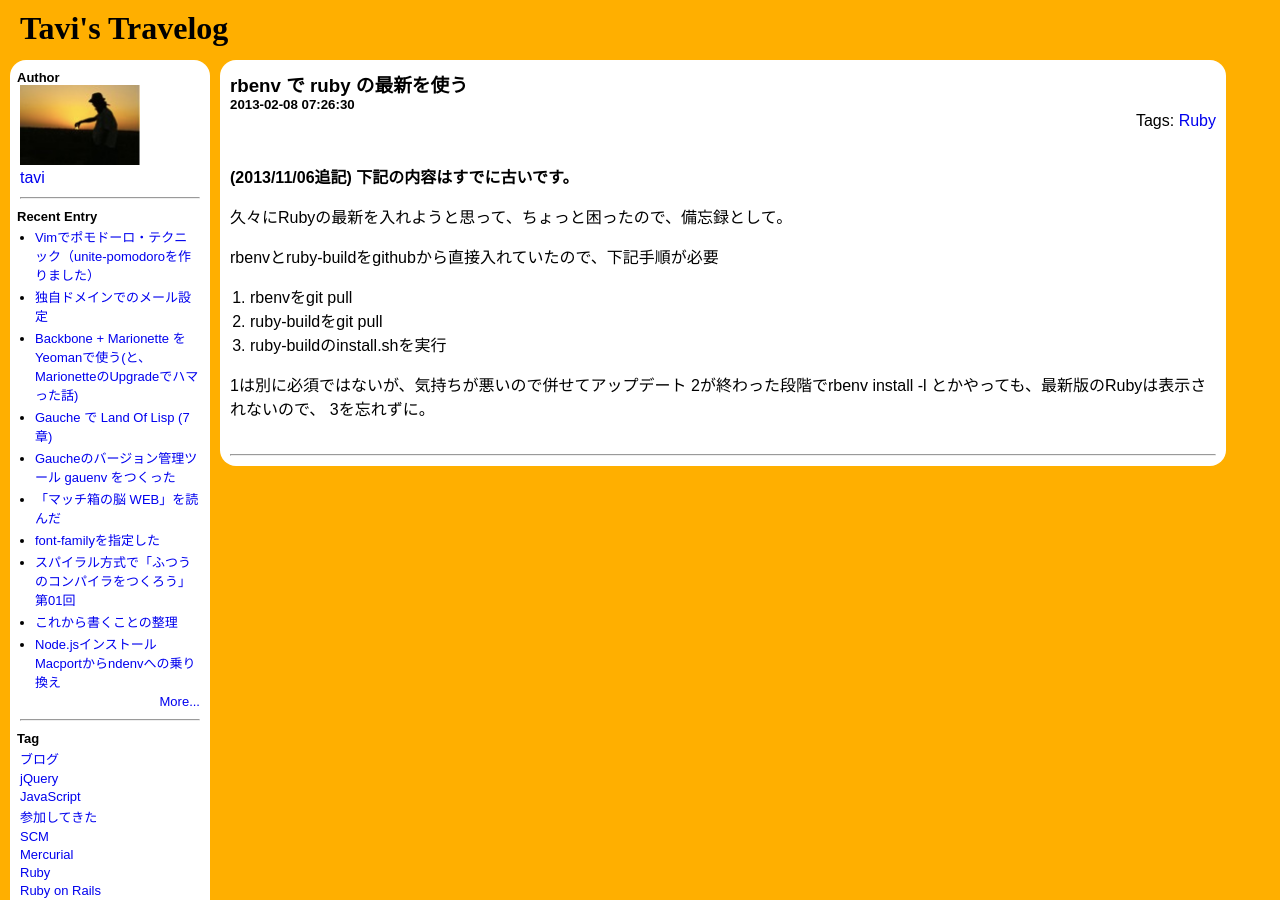
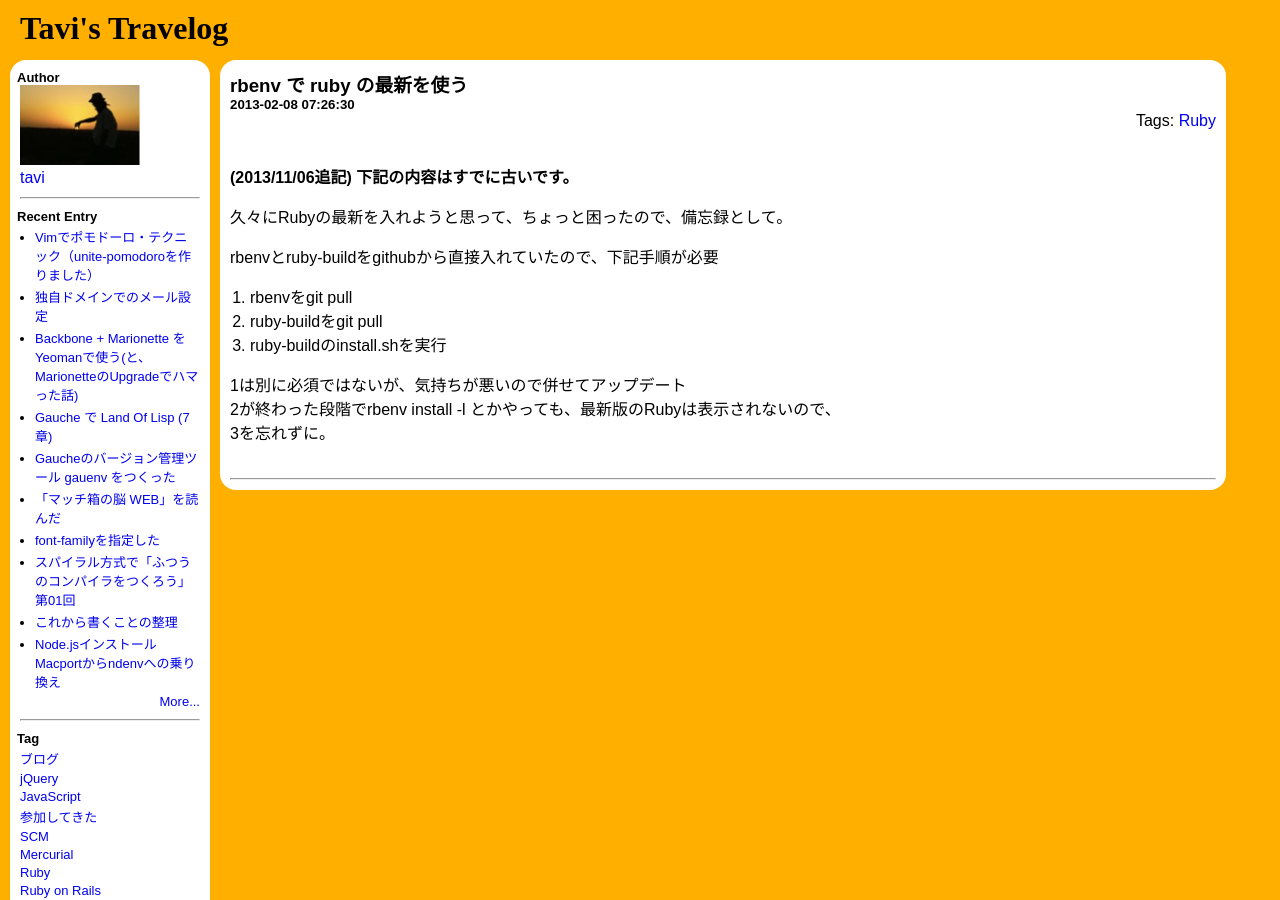
Before and after one commit to ryotakato/ryotakato.github.io, a Jekyll site: the page built from _posts/2013-02-08-rbenv-latest-ruby.md, in a window 1280 px wide and 900 px high. Built offline with Jekyll 4.4.1, drawn with Linux system fonts in a browser that asks for light colours; Markdown is read by kramdown in place of the engine named in the settings; some of the changed lines change nothing that is shown.

Commit message:
update _config.xml

```diff
--- a/_config.yml
+++ b/_config.yml
@@ -1,11 +1,15 @@
 # jekyll base setting
-exclude: [".rvmrc", ".rbenv-version", "README.md", "Rakefile", "changelog.md"]
+exclude: [".rvmrc", ".ruby-version", ".rbenv-version", "README.md", "Rakefile", "changelog.md"]
 auto: true
-pygments: true
-#markdown: kramdown
-markdown: redcarpet
-redcarpet:
-  extensions: ["hard_wrap", "tables"]
+#pygments: true
+highlighter: rouge
+markdown: kramdown
+#markdown: redcarpet
+#redcarpet:
+#  extensions: ["hard_wrap", "tables"]
+kramdown:
+  input: GFM
+  hard_wrap: true
 safe: false
 timezone: UTC
 lsi: false
```
